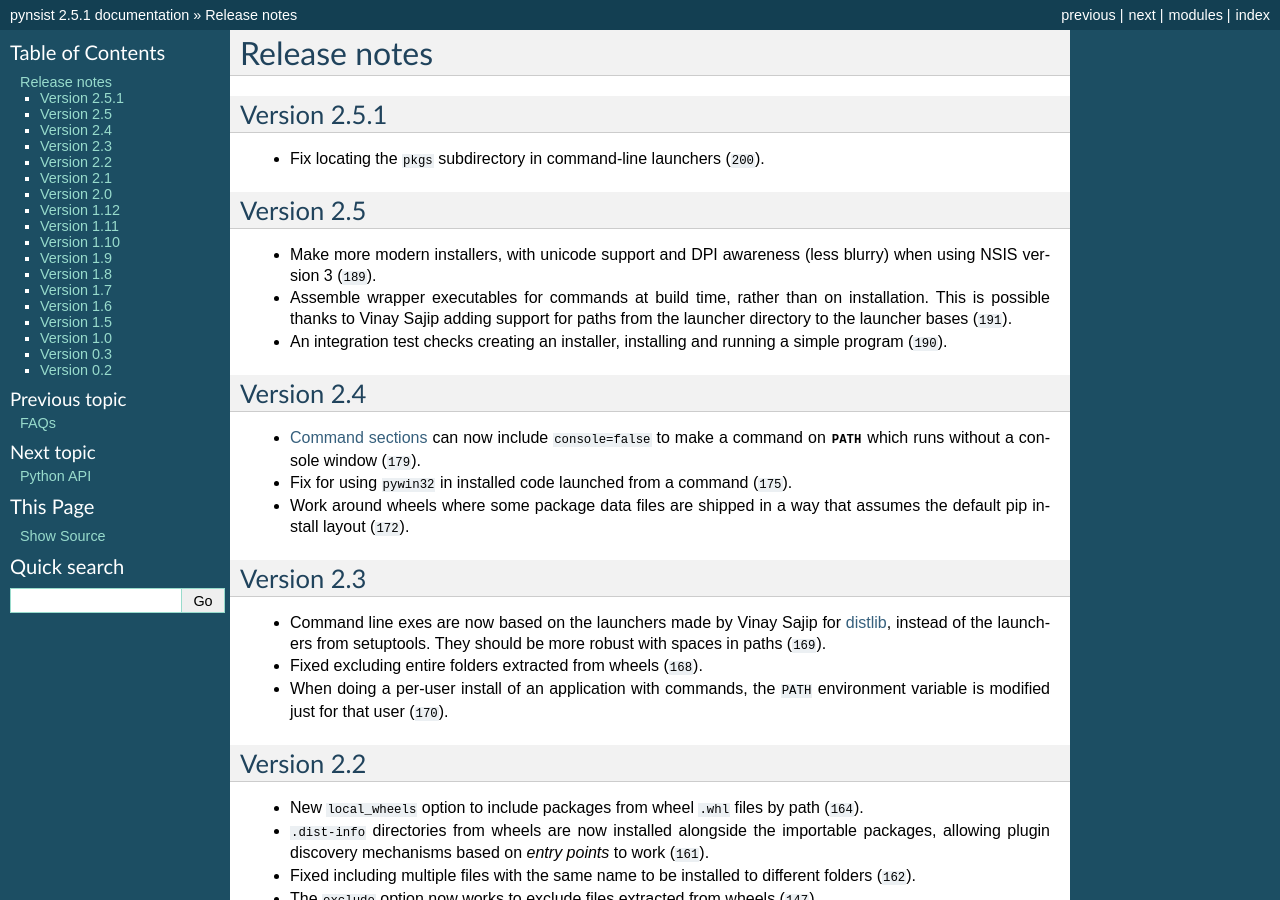
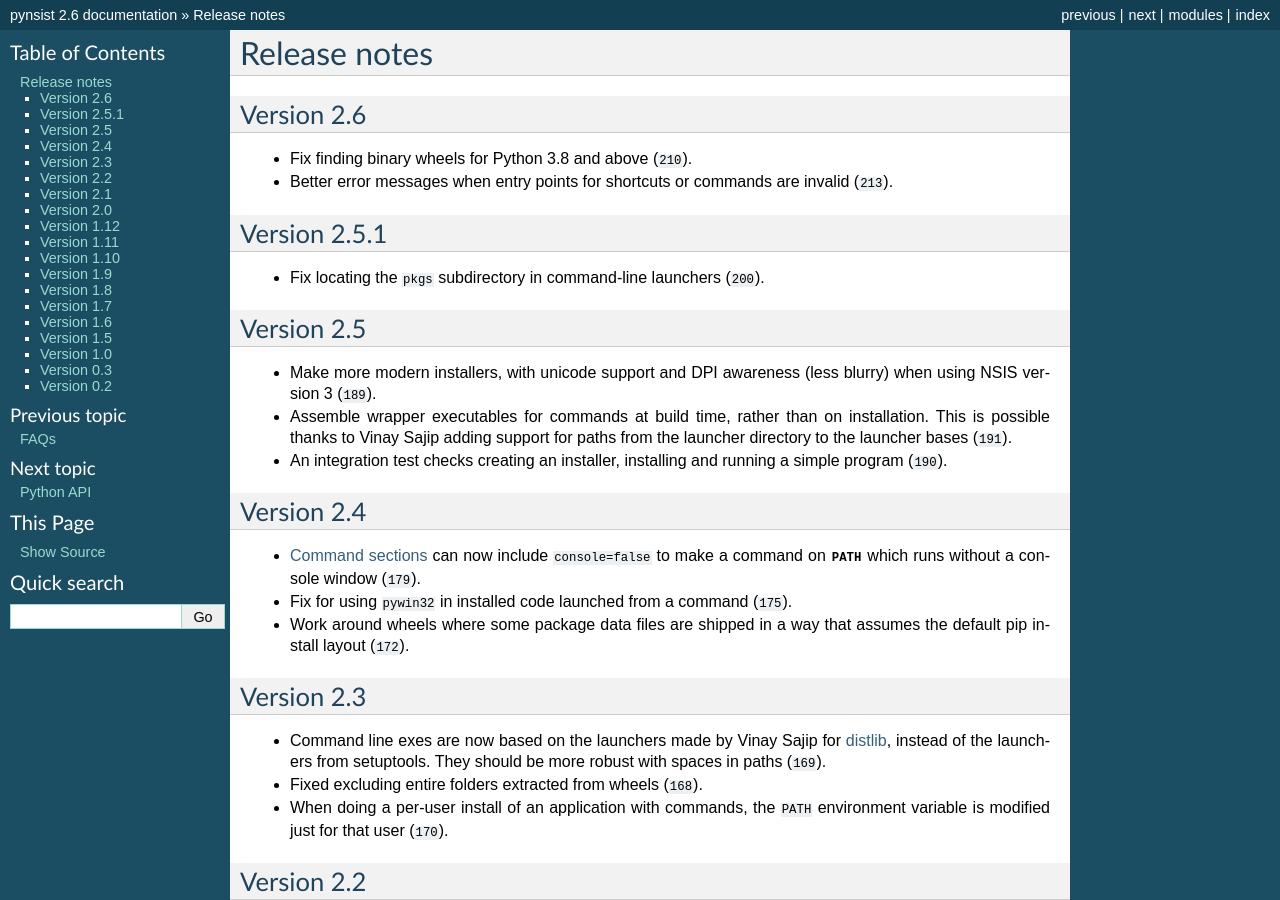
Before and after one commit to takluyver/pynsist, a Sphinx documentation site: the page built from doc/releasenotes.rst, in a window 1280 px wide and 900 px high. Built offline with Sphinx 7.4.7, drawn with Linux system fonts in a browser that asks for light colours; cross-references to code outside the pages are shown as plain code; some of the changed text lies outside the part shown.

Commit message:
Version number -> 2.6

```diff
--- a/doc/releasenotes.rst
+++ b/doc/releasenotes.rst
@@ -1,5 +1,12 @@
 Release notes
 =============
+
+Version 2.6
+-----------
+
+* Fix finding binary wheels for Python 3.8 and above (:ghpull:`210`).
+* Better error messages when entry points for shortcuts or commands are invalid
+  (:ghpull:`213`).
 
 Version 2.5.1
 -------------
--- a/nsist/__init__.py
+++ b/nsist/__init__.py
@@ -25,7 +25,7 @@
 from .wheels import WheelGetter
 from .util import download, get_cache_dir, normalize_path
 
-__version__ = '2.5.1'
+__version__ = '2.6'
 
 pjoin = os.path.join
 logger = logging.getLogger(__name__)
```
